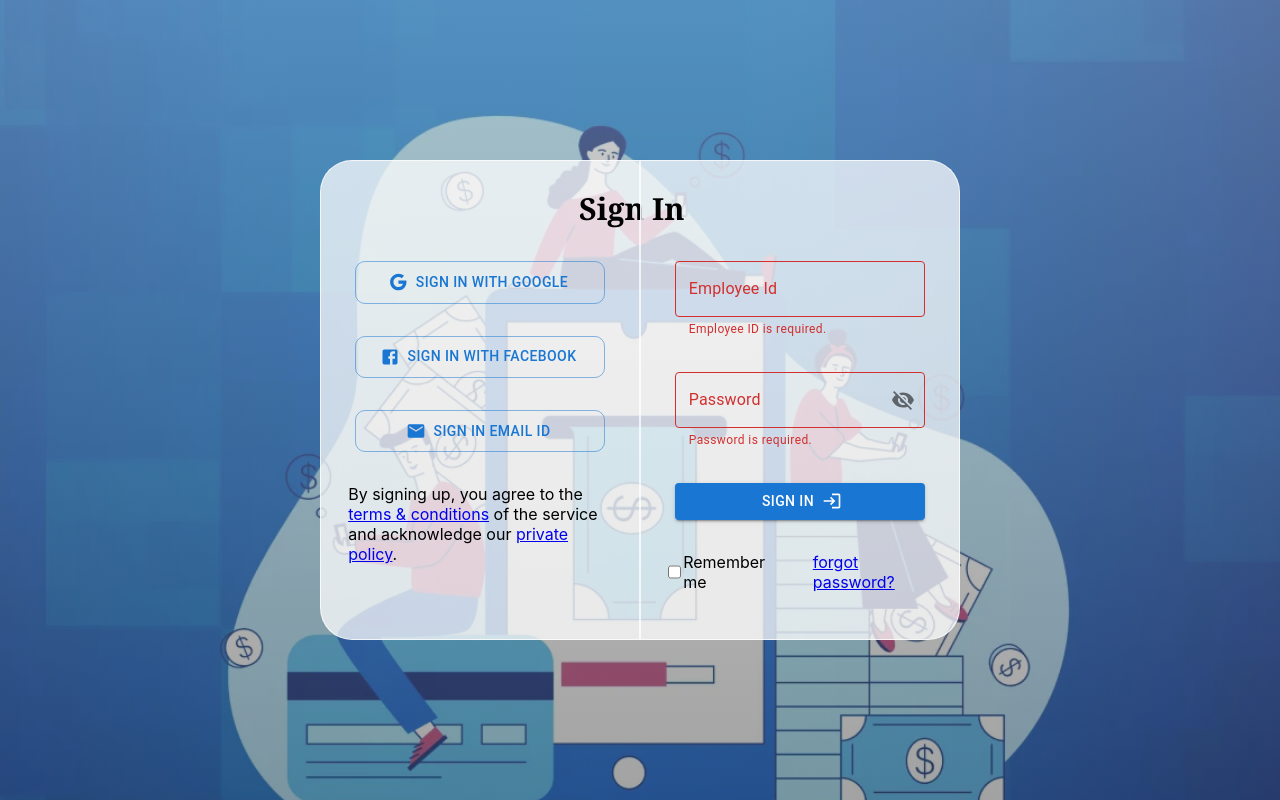
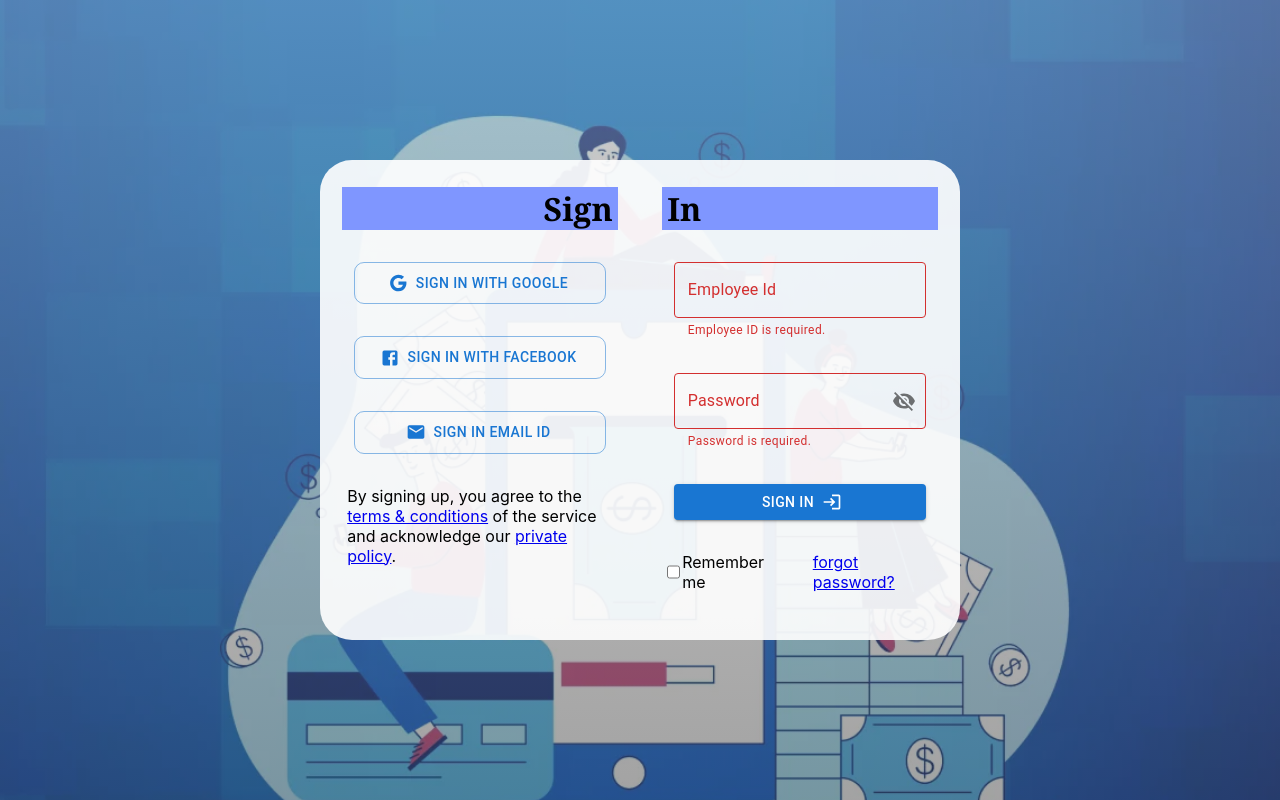
Before and after one commit to HaldarSayan18/Enterprise-Expense-Management-system, a React (Create React App) app in the folder client/spend-wise/: page /login in a window 1280 px wide. Built offline with nearby package versions, Linux system fonts and the light colour scheme.

Commit message:
login page style modified

```diff
--- a/client/spend-wise/src/components/assets/styles/Page.css
+++ b/client/spend-wise/src/components/assets/styles/Page.css
@@ -21,7 +21,7 @@
     .login-details1 {
         border-top-left-radius: 2rem;
         border-bottom-left-radius: 2rem;
-        border-right: none;
+        border: none;
     }
 
     .login-details2 {
@@ -32,8 +32,7 @@
 
     .login-details1,
     .login-details2 {
-        background-color: #ffffffbd;
-        border: 1px solid #ffffffbd;
+        background-color: #ffffffe8;
         box-sizing: border-box;
         height: 30em;
         width: 25%;
@@ -46,17 +45,29 @@
 
         #login1,
         #login2 {
-            font-size: 1.9rem;
+            font-size: 2rem;
             font-weight: 600;
             font-family: Cambria, Cochin, Georgia, Times, 'Times New Roman', serif;
+            line-height: 2rem;
+            color: black;
+            width: 100%;
+            background-color: rgb(127, 150, 255);
         }
 
         #login1 {
-            margin-left: 100%;
+            display: flex;
+            align-items: center;
+            justify-content: flex-end;
+            padding: 2%;
+            padding-right: 2%;
         }
 
         #login2 {
-            margin-right: 100%;
+            display: flex;
+            align-items: center;
+            justify-content: flex-start;
+            padding: 2%;
+            padding-left: 2%;
         }
 
         .form-check {
--- a/client/spend-wise/src/components/pages/Login.jsx
+++ b/client/spend-wise/src/components/pages/Login.jsx
@@ -96,6 +96,7 @@ const Login = () => {
             <Box className="login-details1">
                 <p id='login1'> Sign</p>
                 {/* <Divider /> */}
+                {/* google */}
                 <Button variant="outlined" href='/login' startIcon={<GoogleIcon />} sx={{
                     width: "95%",
                     height: "10%",
@@ -103,6 +104,7 @@ const Login = () => {
                 }}>
                     Sign in with Google
                 </Button>
+                {/* facebook */}
                 <Button variant="outlined" href='/login' startIcon={<FacebookIcon />} sx={{
                     width: "95%",
                     height: "10%",
@@ -110,6 +112,7 @@ const Login = () => {
                 }}>
                     Sign in with Facebook
                 </Button>
+                {/* email */}
                 <Button variant="outlined" href='/login' startIcon={<EmailIcon />} sx={{
                     width: "95%",
                     height: "10%",
```
